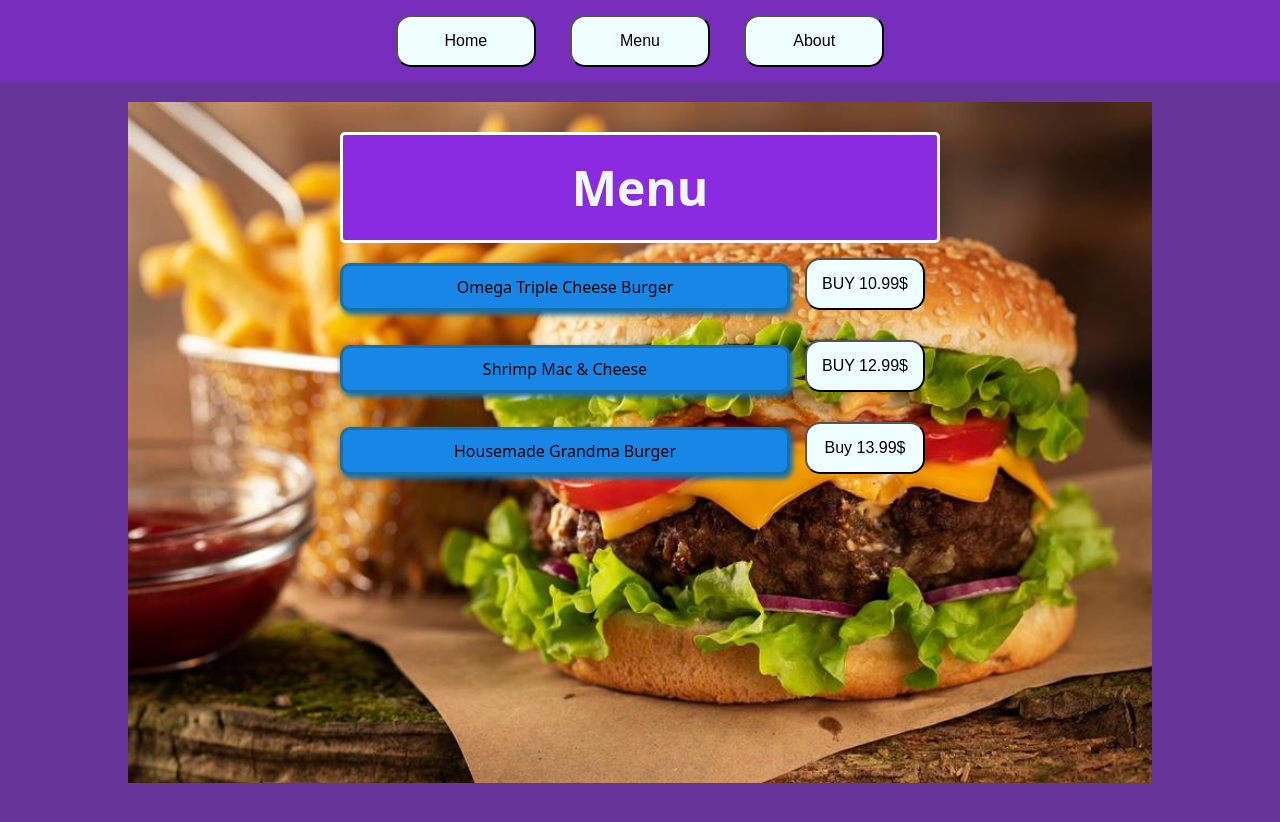
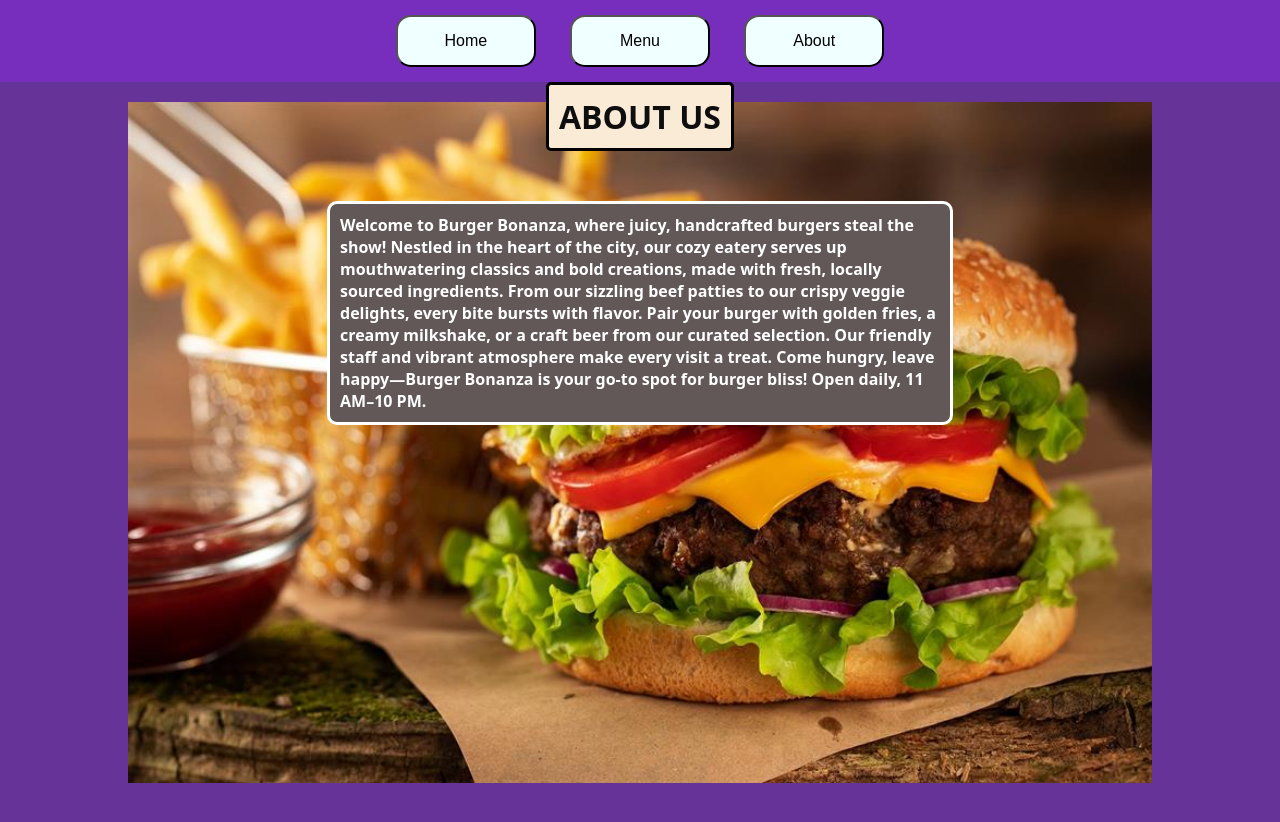
Before and after one commit to Mizaeron/webpack-rest, a website built with webpack: page src/template.html in a window 1280 px wide. Built offline with nearby package versions, Linux system fonts and the light colour scheme.

Commit message:
write About page

```diff
--- /dev/null
+++ b/src/about.js
@@ -0,0 +1,16 @@
+export function about () {
+    const content = document.querySelector("#content");
+    const mainInfo = document.createElement("div");
+    const heading = document.createElement("h2");
+    const block = document.createElement("div");
+
+    mainInfo.classList.add("info");
+    block.classList.add("block");
+
+    heading.textContent = "ABOUT US";
+    mainInfo.textContent = "Welcome to Burger Bonanza, where juicy, handcrafted burgers steal the show! Nestled in the heart of the city, our cozy eatery serves up mouthwatering classics and bold creations, made with fresh, locally sourced ingredients. From our sizzling beef patties to our crispy veggie delights, every bite bursts with flavor. Pair your burger with golden fries, a creamy milkshake, or a craft beer from our curated selection. Our friendly staff and vibrant atmosphere make every visit a treat. Come hungry, leave happy—Burger Bonanza is your go-to spot for burger bliss! Open daily, 11 AM–10 PM.";
+
+    content.append(block);
+    block.append(heading, mainInfo);
+
+}
--- a/src/index.js
+++ b/src/index.js
@@ -1,6 +1,8 @@
 import "./styles.css";
 import { menu } from "./menu";
 import { pageLoad } from "./page-load";
+import { about } from "./about";
 
 //pageLoad();
-menu();
+//menu();
+about();
--- a/src/styles.css
+++ b/src/styles.css
@@ -120,3 +120,28 @@ image {
 .menu-box button {
   width: 120px;
 }
+
+.info {
+  max-width: 600px;
+  margin-top: 50px;
+  color: rgb(255, 255, 255);
+  font-weight: bold;
+  border: 3px solid white;
+  height: fit-content;
+  padding: 10px;
+  background-color: rgb(99, 88, 88);
+  border-radius: 10px;
+}
+
+#content h2 {
+  color: rgb(15, 14, 14);
+  font-weight: bold;
+  font-size: 2rem;
+  border: 3px solid black;
+  height: fit-content;
+  width: fit-content;
+  border-radius: 5px;
+  background-color: antiquewhite;
+  margin: auto;
+  padding: 10px;
+}
```
